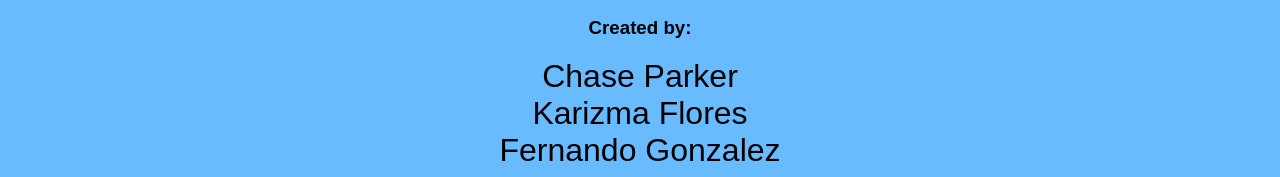
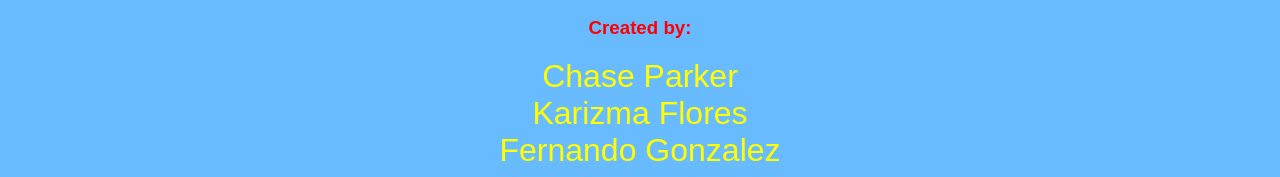
Before and after one commit to chaseparkeratx/pokemon, a plain HTML site: page index.html in a window 1280 px wide. Shown: the part 829-1006 px from the top of the page. Drawn offline with Linux system fonts and the light colour scheme.

Commit message:
updated css

```diff
--- a/main.css
+++ b/main.css
@@ -35,7 +35,9 @@ footer {
   flex-direction: column;
   /* justify-content: center; */
   align-items: center;
+  color: red;
 }
 span {
   font-size: 200%;
+  color: yellow;
 }
```
